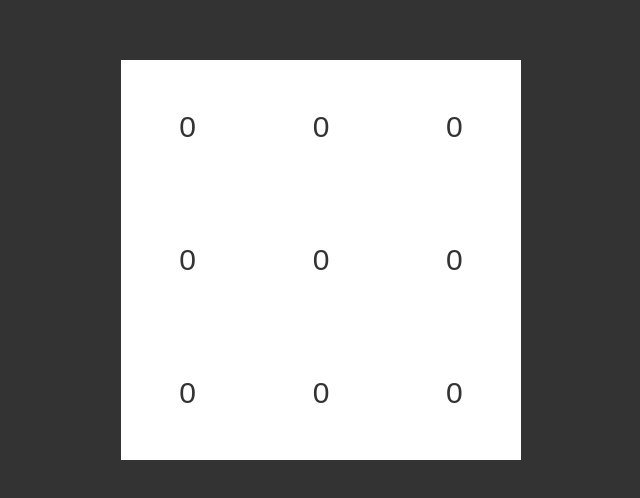
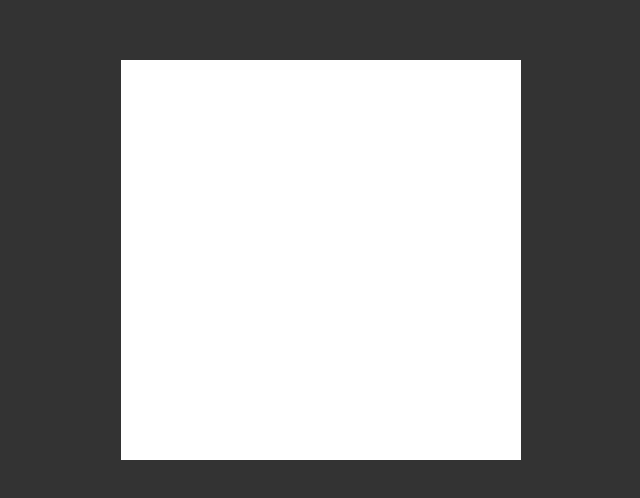
Before and after one commit to NicollasRyan/hash, a React (Create React App) app: page / in a window 1280 px wide. Shown: the part 140-638 px from the top of the page, without its empty margins (319-959 px from the left). Built offline with nearby package versions, Linux system fonts and the light colour scheme.

Commit message:
função do Board

```diff
--- a/src/components/Board/index.tsx
+++ b/src/components/Board/index.tsx
@@ -1,17 +1,37 @@
+import { useState } from "react";
 import { BoxBorard, Span } from "./styled";
 
 export function Board() {
+  const [gameData, setGameData] = useState([0, 0, 0, 0, 0, 0, 0, 0, 0]);
+  const [turn, setTurn] = useState(1);
+
+  const handleClick = (clickIndex: number) => {
+    console.log(clickIndex);
+
+    if (gameData[clickIndex] !== 0) {
+      return;
+    }
+
+    setGameData((prev) => {
+      let newGameData = [...prev];
+      newGameData[clickIndex] = turn;
+      return newGameData;
+    });
+
+    setTurn((prev) => (prev === 1 ? 2 : 1));
+  };
   return (
     <BoxBorard>
-      <Span>0</Span>
-      <Span>0</Span>
-      <Span>0</Span>
-      <Span>0</Span>
-      <Span>0</Span>
-      <Span>0</Span>
-      <Span>0</Span>
-      <Span>0</Span>
-      <Span>0</Span>
+      {gameData.map((value, index) => (
+        <Span
+          onClick={() => {
+            handleClick(index);
+          }}
+        >
+          {value === 1 && "x"}
+          {value === 2 && "o"}
+        </Span>
+      ))}
     </BoxBorard>
   );
 }
--- a/src/components/Board/styled.ts
+++ b/src/components/Board/styled.ts
@@ -16,7 +16,8 @@ export const Span = styled.span`
   align-items: center;
   justify-content: center;
   color: #333;
-  font-size: 30px;
+  font-size: 70px;
+  font-weight: bold;
 
   &:hover {
     background: #f6f6f6;
```
Also changed, not shown: 1 other file (tests, documents, lock files or other folders).
